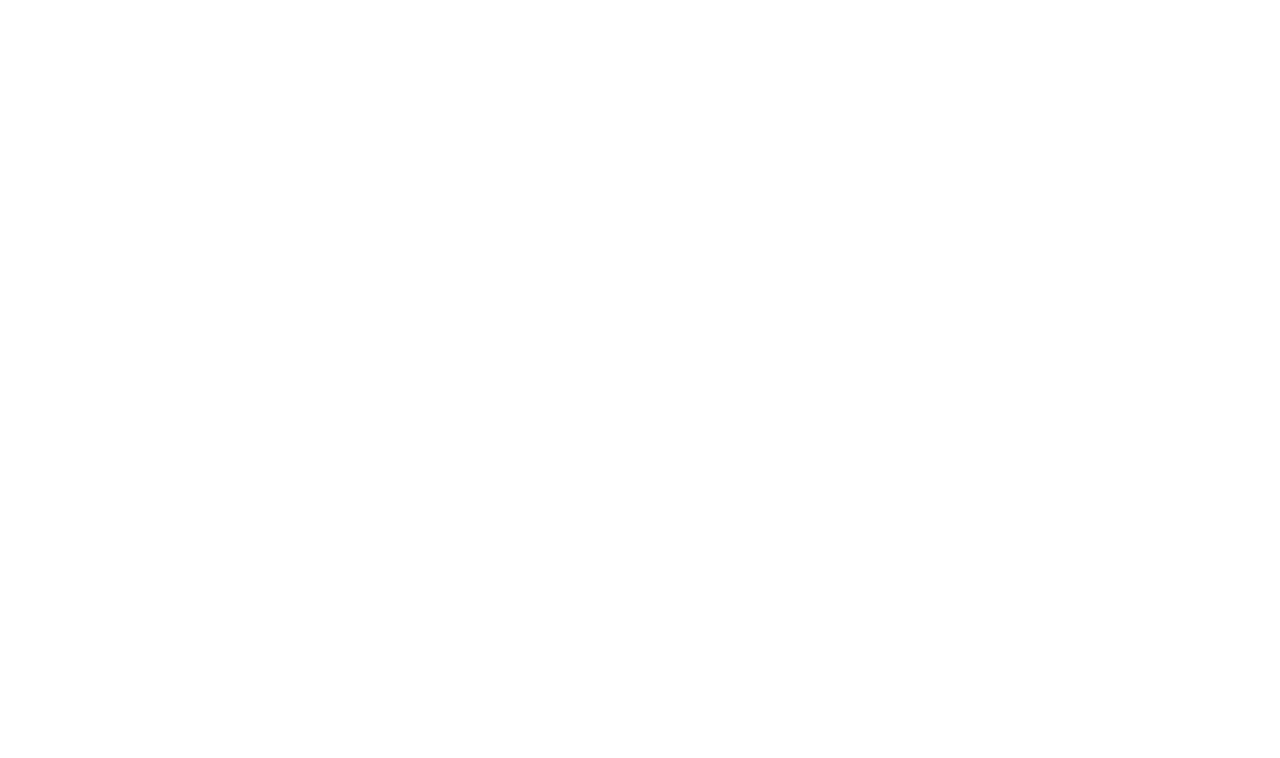
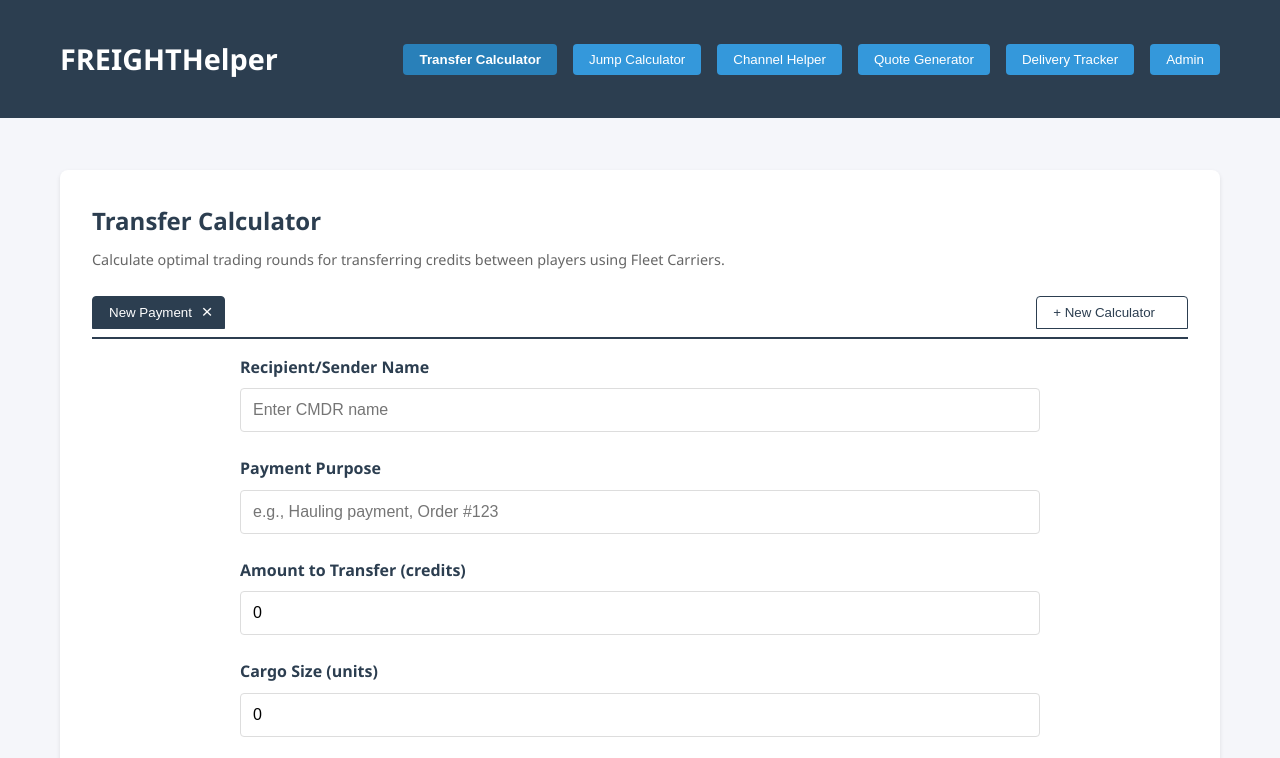
Before and after one commit to WhyIsSandwich/FreightHelper, a plain HTML site: page index.html in a window 1280 px wide. Shown: the top 758 px of the page. Drawn offline with Linux system fonts and the light colour scheme; the site is published under a folder, as on GitHub Pages, so addresses that start at the root find nothing.

Commit message:
Update index.html

```diff
--- a/index.html
+++ b/index.html
@@ -4,8 +4,8 @@
         <meta charset="UTF-8" />
         <meta name="viewport" content="width=device-width, initial-scale=1.0" />
         <title>FREIGHTHelper - Elite Dangerous Corporation Tools</title>
-      <script type="module" crossorigin src="/assets/main-tK-eh1Kj.js"></script>
-      <link rel="stylesheet" crossorigin href="/assets/main-DeoVJRpk.css">
+      <script type="module" crossorigin src="assets/main-tK-eh1Kj.js"></script>
+      <link rel="stylesheet" crossorigin href="assets/main-DeoVJRpk.css">
     </head>
     <body>
         <div id="app"></div>
```
